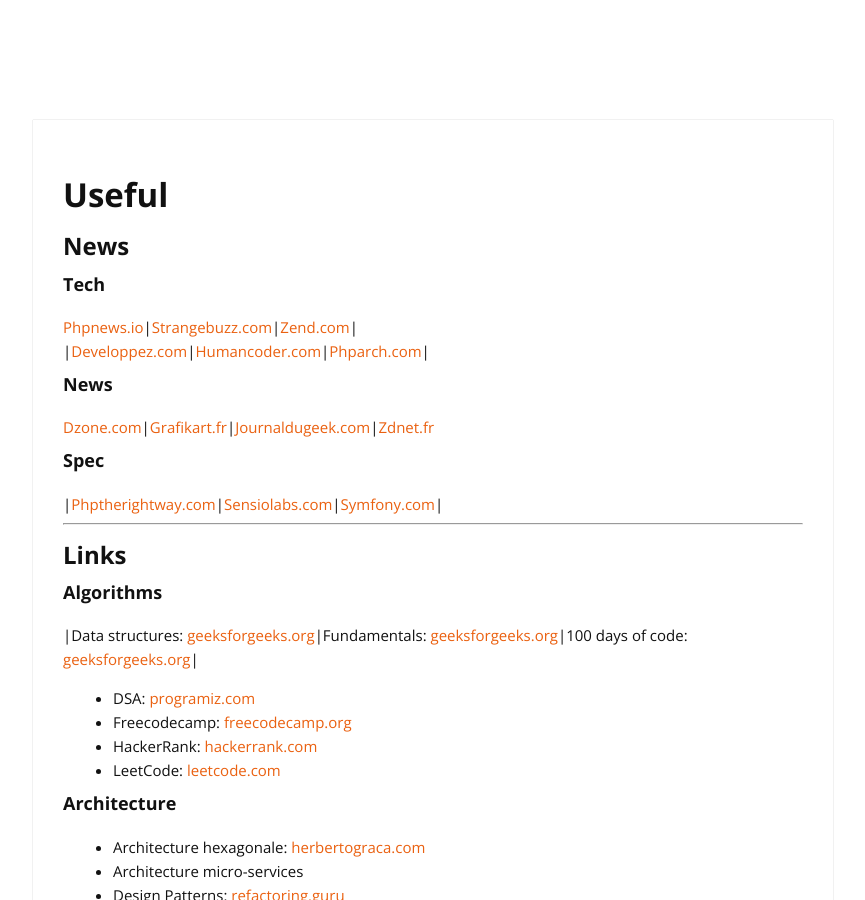
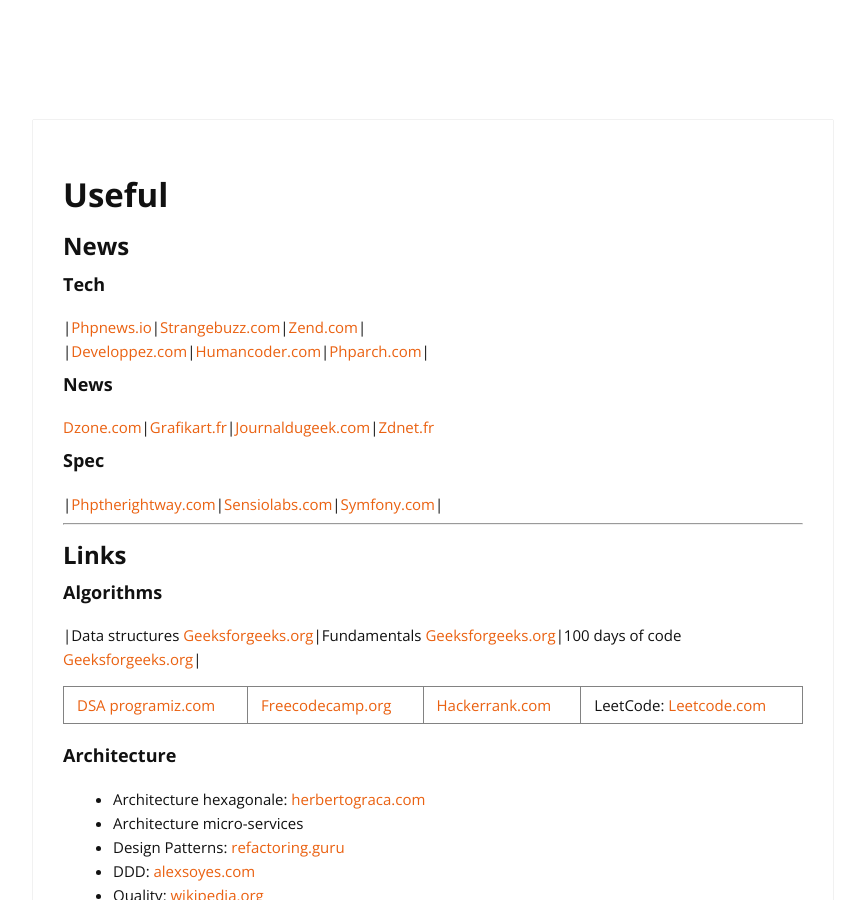
Before and after one commit to cylmat/cylmat.github.io, a Jekyll site: the page built from _pages/USEFUL.md, in a window 1280 px wide and 900 px high. Shown: the whole window, without its empty margins (207-1072 px from the left). Built offline with Jekyll 4.4.1, drawn with Linux system fonts in a browser that asks for light colours; nearby versions of some CDN libraries; some of the changed lines change nothing that is shown.

Commit message:
Update USEFUL.md

```diff
--- a/_pages/USEFUL.md
+++ b/_pages/USEFUL.md
@@ -7,7 +7,7 @@
 ## News
 
 ### Tech
-[Phpnews.io](https://phpnews.io)|[Strangebuzz.com](https://www.strangebuzz.com/fr)|[Zend.com](https://www.zend.com/blog)|
+|[Phpnews.io](https://phpnews.io)|[Strangebuzz.com](https://www.strangebuzz.com/fr)|[Zend.com](https://www.zend.com/blog)|
 |[Developpez.com](https://php.developpez.com)|[Humancoder.com](https://news.humancoders.com/t/php)|[Phparch.com](https://www.phparch.com)|
 
 ### News
@@ -20,12 +20,9 @@
 ## Links
 
 ### Algorithms
-|Data structures: [geeksforgeeks.org](https://www.geeksforgeeks.org/data-structures)|Fundamentals: [geeksforgeeks.org](https://www.geeksforgeeks.org/fundamentals-of-algorithms)|100 days of code: [geeksforgeeks.org](https://www.geeksforgeeks.org/100-days-of-code-a-complete-guide-for-beginners-and-experienced)|
+|Data structures [Geeksforgeeks.org](https://www.geeksforgeeks.org/data-structures)|Fundamentals [Geeksforgeeks.org](https://www.geeksforgeeks.org/fundamentals-of-algorithms)|100 days of code [Geeksforgeeks.org](https://www.geeksforgeeks.org/100-days-of-code-a-complete-guide-for-beginners-and-experienced)|
 
-- DSA: [programiz.com](https://www.programiz.com/dsa)
-- Freecodecamp: [freecodecamp.org](https://www.freecodecamp.org/learn)
-- HackerRank: [hackerrank.com](https://www.hackerrank.com)
-- LeetCode: [leetcode.com](https://leetcode.com/explore)
+|[DSA programiz.com](https://www.programiz.com/dsa)|[Freecodecamp.org](https://www.freecodecamp.org/learn)|[Hackerrank.com](https://www.hackerrank.com)|LeetCode: [Leetcode.com](https://leetcode.com/explore)
 
 ### Architecture
 + Architecture hexagonale: [herbertograca.com](https://herbertograca.com/2017/11/16/explicit-architecture-01-ddd-hexagonal-onion-clean-cqrs-how-i-put-it-all-together/)
```
